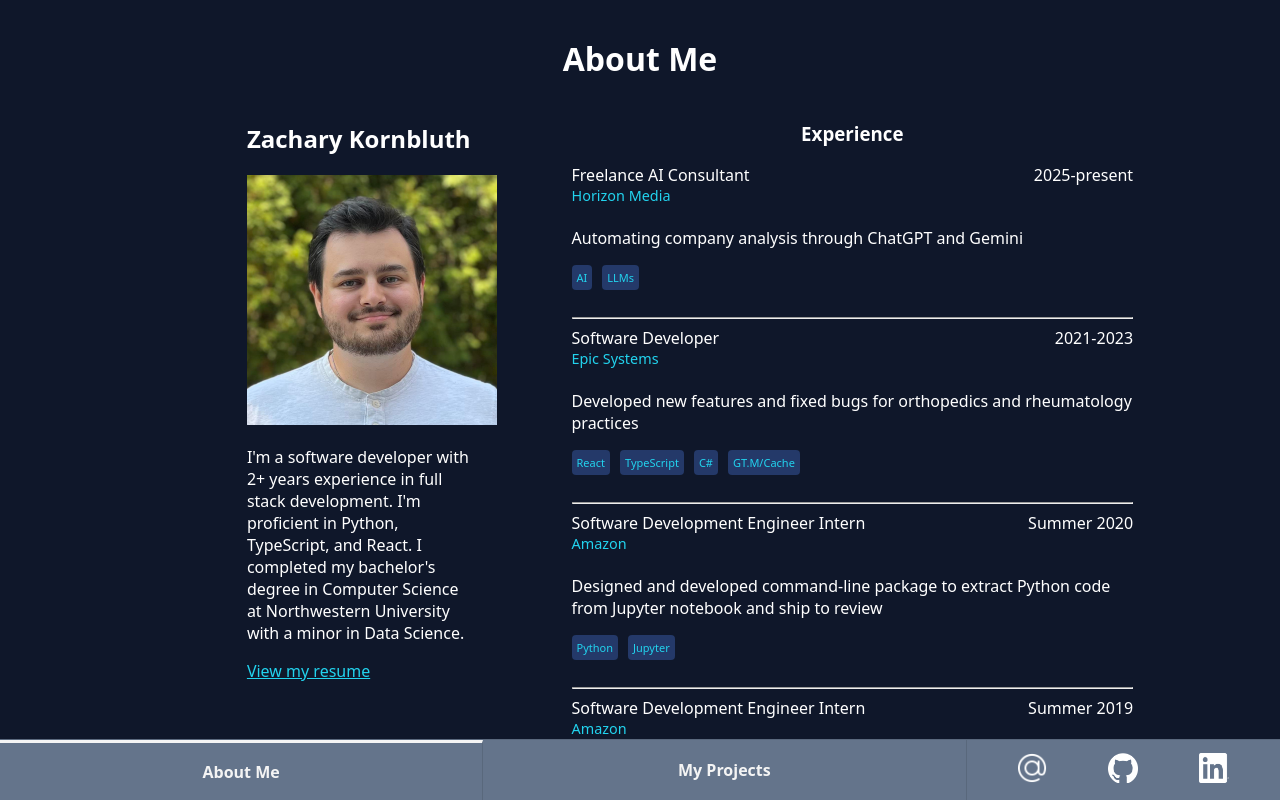
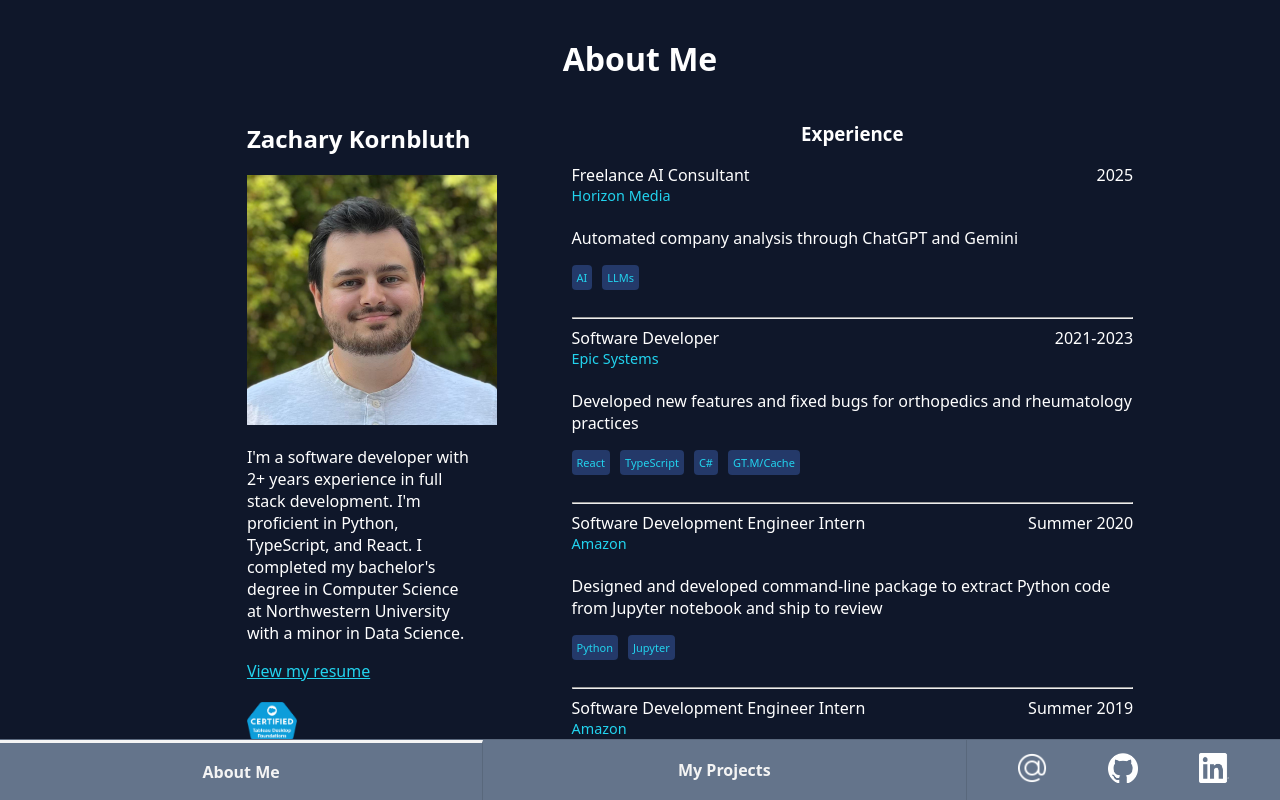
Before and after one commit to zkornbluth/zkornbluth.github.io, a Next.js app: page / in a window 1280 px wide. Built offline with nearby package versions, Linux system fonts and the light colour scheme.

Commit message:
Added Tableau certification badge to About
Once I have more (GCP, Tableau) should make that more dynamic than just hardcoding it

```diff
--- a/app/components/AboutContent.tsx
+++ b/app/components/AboutContent.tsx
@@ -2,6 +2,7 @@
 import Image from 'next/image';
 import Link from 'next/link';
 import headshot from '../assets/headshot.jpeg';
+import tableau_desktop_foundations from '../assets/tableau-desktop-foundations.png';
 import { workExps } from '../models/WorkExp';
 import DisplayWorkExp from './DisplayWorkExp';
 
@@ -24,6 +25,14 @@
                 <Link className="resume-link" href="/resume.pdf" target="_blank" rel="noopener noreferrer" title="View my full resume">
                     View my resume
                 </Link>
+                <br></br>
+                <Image
+                    src={tableau_desktop_foundations}
+                    alt="Salesforce Certified Tableau Desktop Foundations"
+                    width={50}
+                    height={50}
+                    style={{marginTop: 20}}
+                />
             </div>
             <div className="workexps-container">
                 <h3>Experience</h3>
--- a/app/models/WorkExp.ts
+++ b/app/models/WorkExp.ts
@@ -7,7 +7,7 @@
 }
 
 export const workExps: WorkExp[] = [
-    { title: "Freelance AI Consultant", company: "Horizon Media", years: "2025-present", description: "Automating company analysis through ChatGPT and Gemini", technologies: ["AI", "LLMs"] },
+    { title: "Freelance AI Consultant", company: "Horizon Media", years: "2025", description: "Automated company analysis through ChatGPT and Gemini", technologies: ["AI", "LLMs"] },
     { title: "Software Developer", company: "Epic Systems", years: "2021-2023", description: "Developed new features and fixed bugs for orthopedics and rheumatology practices", technologies: ["React", "TypeScript", "C#", "GT.M/Cache"] },
     { title: "Software Development Engineer Intern", company: "Amazon", years: "Summer 2020", description: "Designed and developed command-line package to extract Python code from Jupyter notebook and ship to review", technologies: ["Python", "Jupyter"] },
     { title: "Software Development Engineer Intern", company: "Amazon", years: "Summer 2019", description: "Created set of APIs to act as data access layer between database and web service", technologies: ["Java", "APIs"] },
```
Also changed, not shown: app/assets/tableau-desktop-foundations.png (added).
